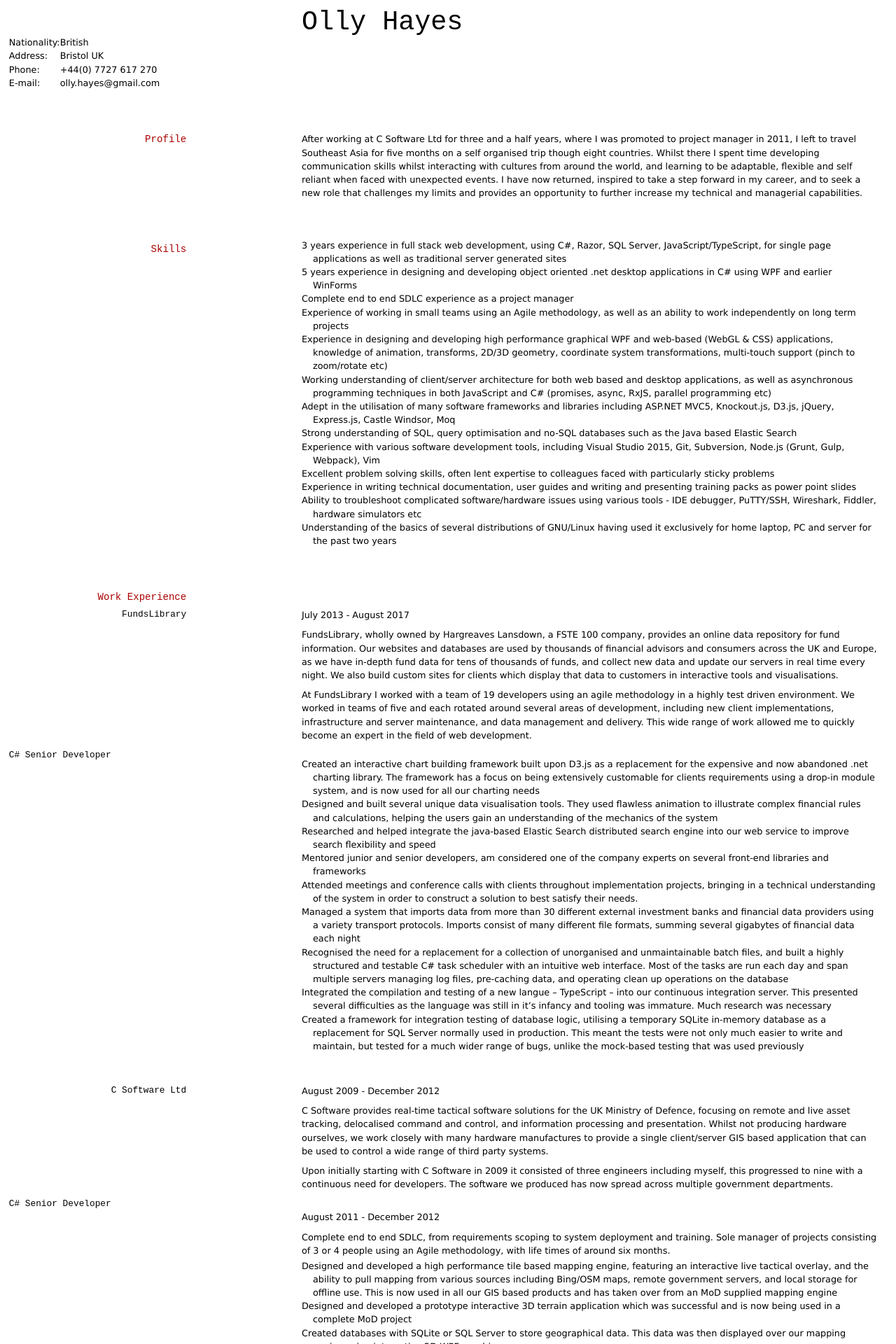
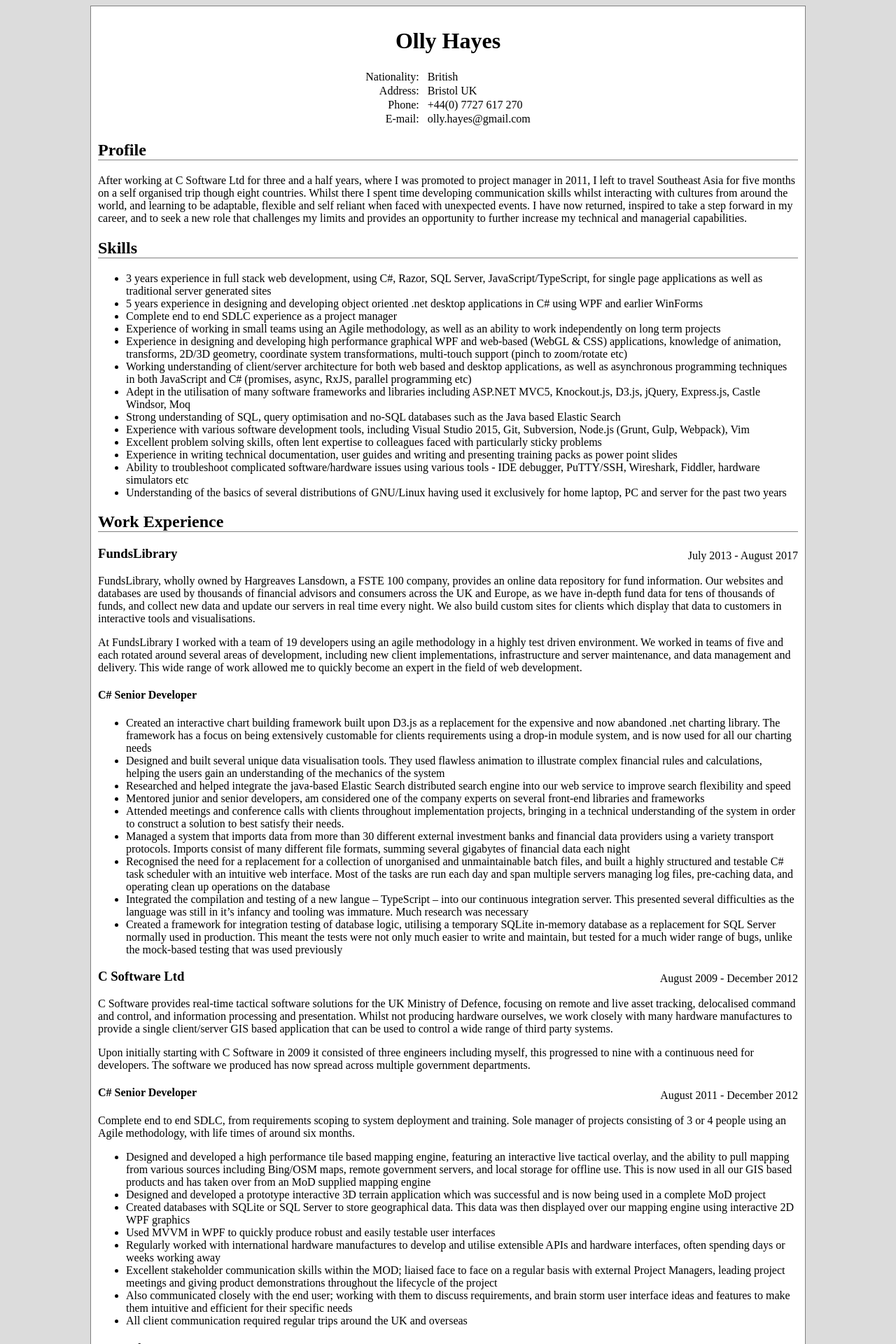
Before and after one commit to ollyhayes/cv, a Jekyll site: the page built from index.md, in a window 1280 px wide. Shown: the top 1920 px of the page at 70% size. Built offline with Jekyll 4.4.1, drawn with Linux system fonts in a browser that asks for light colours.

Commit message:
Done basic web styling

```diff
--- a/_layouts/cv.html
+++ b/_layouts/cv.html
@@ -2,13 +2,12 @@
 <html>
 <head>
   <meta charset=utf-8 />
-  <title> {% if page.title %} {{ page.title }} | {% endif %} CV</title>
-  <link href="media/screen.css" type="text/css" rel="stylesheet" media="screen">
-  <link href="media/print.css" type="text/css" rel="stylesheet" media="print">
+  <title>{{ page.title }}</title>
+  <link href="media/style.css" type="text/css" rel="stylesheet">
 </head>
 <body>
-  <div id="main">
-    <div id="content">
+  <div class="main">
+    <div class="content">
     {{ content }}
     </div>
   </div>
--- a/index.md
+++ b/index.md
@@ -2,12 +2,16 @@
 layout: cv
 title: CV
 ---
+<header markdown="1">
+
 # Olly Hayes
 
 | Nationality: | British |
 | Address: | Bristol UK |
 | Phone: | +44(0) 7727 617 270 |
 | E-mail: | olly.hayes@gmail.com |
+
+</header>
 
 ## Profile
 
@@ -55,7 +59,7 @@ At FundsLibrary I worked with a team of 19 developers using an agile methodology
 ### C Software Ltd
 
 August 2009 - December 2012
-{:.dates}
+{:.date-period}
 
 C Software provides real-time tactical software solutions for the UK Ministry of Defence, focusing on remote and live asset tracking, delocalised command and control, and information processing and presentation. Whilst not producing hardware ourselves, we work closely with many hardware manufactures to provide a single client/server GIS based application that can be used to control a wide range of third party systems.
 
@@ -64,7 +68,7 @@ Upon initially starting with C Software in 2009 it consisted of three engineers
 #### C# Senior Developer
 
 August 2011 - December 2012
-{:.dates}
+{:.date-period}
 
 Complete end to end SDLC, from requirements scoping to system deployment and training. Sole manager of projects consisting of 3 or 4 people using an Agile methodology, with life times of around six months.
 
@@ -80,7 +84,7 @@ Complete end to end SDLC, from requirements scoping to system deployment and tra
 #### C# Developer
 
 August 2009 - August 2011
-{:.dates}
+{:.date-period}
 
 * Worked on several government funded research projects. Being from a mathematical background I also developed several algorithms, such as a live GPS data compression algorithm
 * Self taught the fundamentals of IP networking and many data bearers and protocols during several projects involving remotely networked hardware connected either securely over the internet or by ad-hoc IP data  bearers (e.g. satellite or RF)
@@ -92,7 +96,7 @@ August 2009 - August 2011
 ### Pertemps Ltd
 
 June 2006 - June 2009
-{:.dates}
+{:.date-period}
 
 Worked through Pertemps as a contractor for Lloyds Banking Group.
 
@@ -116,21 +120,21 @@ Worked through Pertemps as a contractor for Lloyds Banking Group.
 ### University of Southampton
 
 2006 - 2009
-{:.dates}
+{:.date-period}
 
 Mathematics Degree - 2:2
 
 ### Weston 6th Form College
 
 2004 - 2006
-{:.dates}
+{:.date-period}
 
 Three A-Levels in Maths, Further Maths and Physics
 
 ### Broadoak Community School
 
 1999 - 2004
-{:.dates}
+{:.date-period}
 
 11 GCSEs. A\* in Mathematics, AA in Science
 
--- a/media/print.css
+++ /dev/null
@@ -1,190 +0,0 @@
-/* http://meyerweb.com/eric/tools/css/reset/
-   v2.0 | 20110126
-   License: none (public domain)
-*/
-
-html, body, div, span, applet, object, iframe,
-h1, h2, h3, h4, h5, h6, p, blockquote, pre,
-a, abbr, acronym, address, big, cite, code,
-del, dfn, em, img, ins, kbd, q, s, samp,
-small, strike, strong, sub, sup, tt, var,
-b, u, i, center,
-dl, dt, dd, ol, ul, li,
-fieldset, form, label, legend,
-table, caption, tbody, tfoot, thead, tr, th, td,
-article, aside, canvas, details, embed,
-figure, figcaption, footer, header, hgroup,
-menu, nav, output, ruby, section, summary,
-time, mark, audio, video {
-	margin: 0;
-	padding: 0;
-	border: 0;
-	font-size: 100%;
-	font: inherit;
-	vertical-align: baseline;
-}
-/* HTML5 display-role reset for older browsers */
-article, aside, details, figcaption, figure,
-footer, header, hgroup, menu, nav, section {
-	display: block;
-}
-body {
-	line-height: 1;
-}
-ol, ul {
-	list-style: none;
-}
-blockquote, q {
-	quotes: none;
-}
-blockquote:before, blockquote:after,
-q:before, q:after {
-	content: '';
-	content: none;
-}
-table {
-	border-collapse: collapse;
-	border-spacing: 0;
-}
-
-/* end of reset */
-
-
-
-body {
-	font: normal normal 400;
-	font-size: 10pt;
-	line-height: 1.35em;
-	/*also written as...  font: normal normal 400 100%/1.5em;*/
-	font-family: Verdana,sans-serif;
-	/*margin-top: 1em;
-	margin-left: 1em;*/
-}
-
-p {
-	position: relative;
-	left: 28%;
-	margin-bottom: 0.2em;
-	margin-right: 0;
-	width: 70%;
-}
-
-code {
-	font: normal normal;
-	font-size: 60%;
-	/*line-height: 1em;*/
-	font-family: Menlo,monospace,sans-serif;
-	color: #ccc;
-}
-
-p code {
-	position: absolute;
-	left: -11%;
-}
-
-
-ul {
-	position: relative;
-	left: 28%;
-	width: 65%;
-	margin-bottom: 1em;
-	/*margin-top: -0.5em;*/
-}
-
-/*uncomment to get dashes in the list*/
-/*li:before {
-	content: "-";
-	position: relative;
-	left: -0.25em;
-}*/
-
-li {
-	/*second line indent*/
-	padding-left: 1.25em;
-	text-indent: -1.25em;
-	/*color: #777;*/
-}
-
-li ul {
-	position: relative;
-	left: 0;
-	width: 100%;
-	margin-top: 0.25em;
-}
-
-h1,h2,h3,h4 {
-	font-weight: 400;
-	font-family: Cousine,Verdana,sans-serif;
-	width: 65%;
-}
-
-h1 {
-	text-align: left;
-	font-size: 3em;
-	line-height: 1em;
-	position: relative;
-	left: 28%;
-}
-
-h1+p {
-	/*subtitle*/
-	font-style: italic;
-	font-size: 110%;
-}
-
-h2 {
-	font-size: 1.1em;
-	color: #a00;
-	margin-top: 2em;
-	position: relative;
-	top: 1.2em;
-	text-align: right;
-	width: 18%;
-}
-
-
-h3 {
-	font-size: 1em;
-	line-height: 2em;
-	color: #ccc;
-	position: relative;
-	top: 1.6em;
-	text-align: right;
-	width: 18%;
-}
-
-a {
-	color: inherit;
-	text-decoration:none
-}
-
-a:hover {
-	color:#39f
-}
-
-#webaddress {
-	margin-top: 1em;
-	position: relative;
-	left: 28%;
-	color: #ccc;
-	font-family: Menlo,monospace,sans-serif;
-	font-size: 80%;
-}
-
-#webaddress a {
-	text-decoration: none;
-}
-
-em {
-	font-style: normal;
-	color: #2d4e5e
-}
-
-strong {
-	font-weight: bold;
-}
-
-#ghbutton {
-	display: none;
-	visibility: hidden;
-}
--- a/media/screen.css
+++ /dev/null
@@ -1,194 +0,0 @@
-/* http://meyerweb.com/eric/tools/css/reset/
-   v2.0 | 20110126
-   License: none (public domain)
-*/
-
-html, body, div, span, applet, object, iframe,
-h1, h2, h3, h4, h5, h6, p, blockquote, pre,
-a, abbr, acronym, address, big, cite, code,
-del, dfn, em, img, ins, kbd, q, s, samp,
-small, strike, strong, sub, sup, tt, var,
-b, u, i, center,
-dl, dt, dd, ol, ul, li,
-fieldset, form, label, legend,
-table, caption, tbody, tfoot, thead, tr, th, td,
-article, aside, canvas, details, embed,
-figure, figcaption, footer, header, hgroup,
-menu, nav, output, ruby, section, summary,
-time, mark, audio, video {
-	margin: 0;
-	padding: 0;
-	border: 0;
-	font-size: 100%;
-	font: inherit;
-	vertical-align: baseline;
-}
-/* HTML5 display-role reset for older browsers */
-article, aside, details, figcaption, figure,
-footer, header, hgroup, menu, nav, section {
-	display: block;
-}
-body {
-	line-height: 1;
-}
-ol, ul {
-	list-style: none;
-}
-blockquote, q {
-	quotes: none;
-}
-blockquote:before, blockquote:after,
-q:before, q:after {
-	content: '';
-	content: none;
-}
-table {
-	border-collapse: collapse;
-	border-spacing: 0;
-}
-
-/* end of reset */
-
-
-
-body {
-	font: normal normal 400;
-	font-size: 80%;
-	line-height: 1.5em;
-	/*also written as...  font: normal normal 400 100%/1.5em;*/
-	font-family: Verdana,sans-serif;
-	margin-top: 1em;
-	margin-left: 1em;
-}
-
-p {
-	position: relative;
-	left: 33%;
-	margin-bottom: 0.7em;
-	margin-right: 0;
-	width: 65%;
-}
-
-code {
-	font: normal normal;
-	font-size: 60%;
-	/*line-height: 1em;*/
-	font-family: Menlo,monospace,sans-serif;
-	color: #aaa;
-}
-
-p code {
-	position: absolute;
-	left: -14%;
-}
-
-
-ul {
-	position: relative;
-	left: 33%;
-	width: 65%;
-	margin-bottom: 1.5em;
-	margin-top: -0.5em;
-}
-
-/*uncomment to get dashes in the list*/
-/*li:before {
-	content: "-";
-	position: relative;
-	left: -0.25em;
-}*/
-
-li {
-	/*second line indent*/
-	padding-left: 1.25em;
-	text-indent: -1.25em;
-	/*color: #777;*/
-}
-
-li ul {
-	position: relative;
-	left: 0;
-	width: 100%;
-	margin-top: 0.25em;
-}
-
-h1,h2,h3,h4 {
-	font-weight: 400;
-	font-family: Cousine,Verdana,sans-serif;
-	width: 65%;
-}
-
-h1 {
-	text-align: left;
-	font-size: 3em;
-	line-height: 1em;
-	position: relative;
-	left: 33%;
-}
-
-h1+p {
-	/*subtitle*/
-	font-style: italic;
-	font-size: 110%;
-}
-
-h2 {
-	font-size: 1.1em;
-	color: #a00;
-	margin-top: 3em;
-	position: relative;
-	top: 1.4em;
-	text-align: right;
-	width: 20%;
-}
-
-h3 {
-	font-size: 1em;
-	line-height: 2em;
-	position: relative;
-	top: 1.7em;
-	text-align: right;
-	width: 20%;
-}
-
-a {
-	color: inherit;
-	/*text-decoration:none*/
-}
-
-a:hover {
-	color:#39f
-}
-
-#webaddress {
-	margin-top: 1em;
-	position: relative;
-	left: 33%;
-	color: #aaa;
-	font-family: Menlo,monospace,sans-serif;
-	font-size: 80%;
-}
-
-#webaddress a {
-	text-decoration: none;
-}
-
-em {
-	font-weight: bold;
-	font-style: italic;
-}
-
-strong {
-	font-weight: bold;
-}
-
-#address {
-	display: none;
-}
-
-
-
-/*
-@media only screen and (max-width: 480px) {
-	make one column somehow...
-}*/
--- /dev/null
+++ b/media/style.css
@@ -0,0 +1,41 @@
+body
+{
+	background: gainsboro;
+}
+
+div.main
+{
+    width: 1000px;
+    margin: auto;
+    background: white;
+    padding: 10px;
+    border: 1px solid grey;
+	position: relative; /* so .date-period elements can be right aligned */
+}
+
+header
+{
+	display: flex;
+	flex-direction: column;
+	align-items: center;
+}
+header table td
+{
+	padding: 0 5px;
+}
+header table td:first-child
+{
+	text-align: right;
+}
+
+h2
+{
+    border-bottom: 1px solid grey;
+}
+.date-period
+{
+	position: absolute;
+	right: 0;
+	transform: translateY(-52px); /* don't really like doing this, but better than hacking the DOM elements around I think */
+	margin-right: 10px;
+}
```
